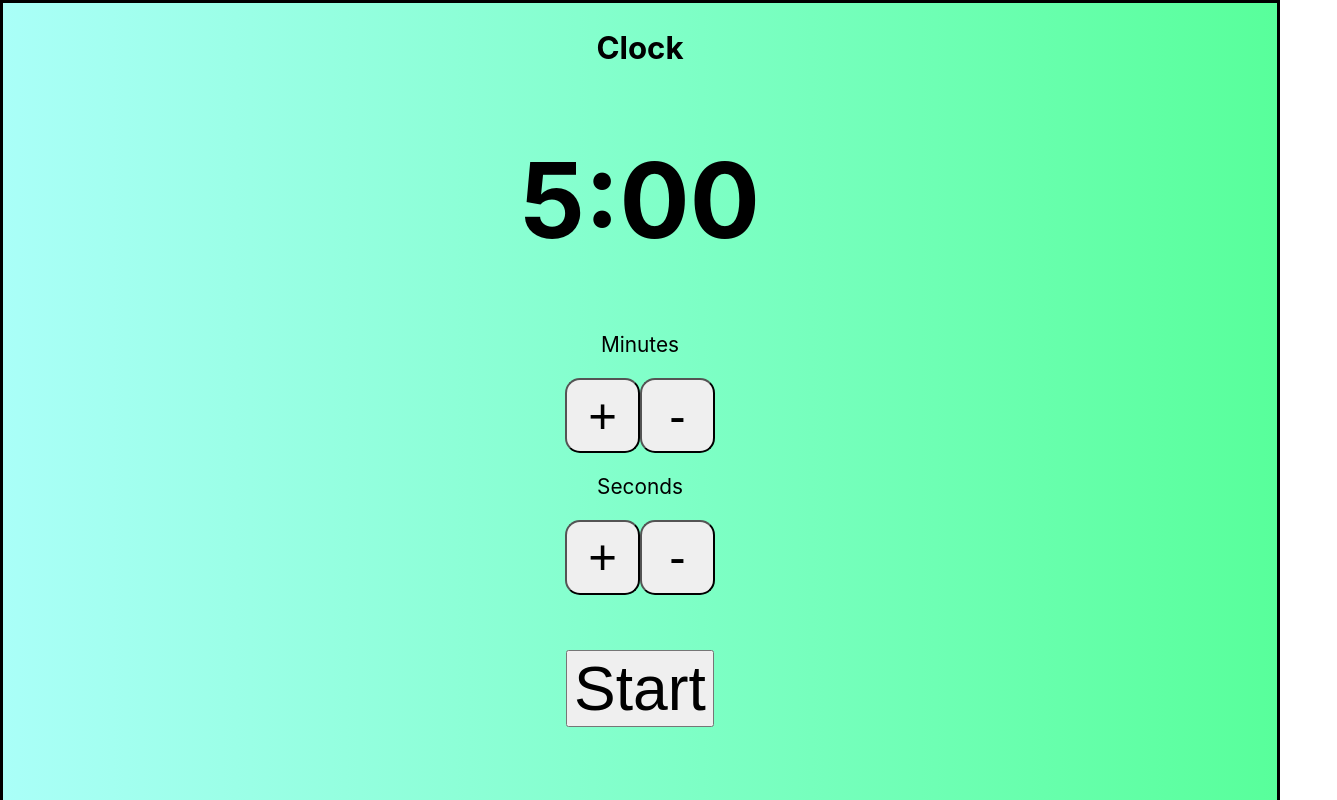
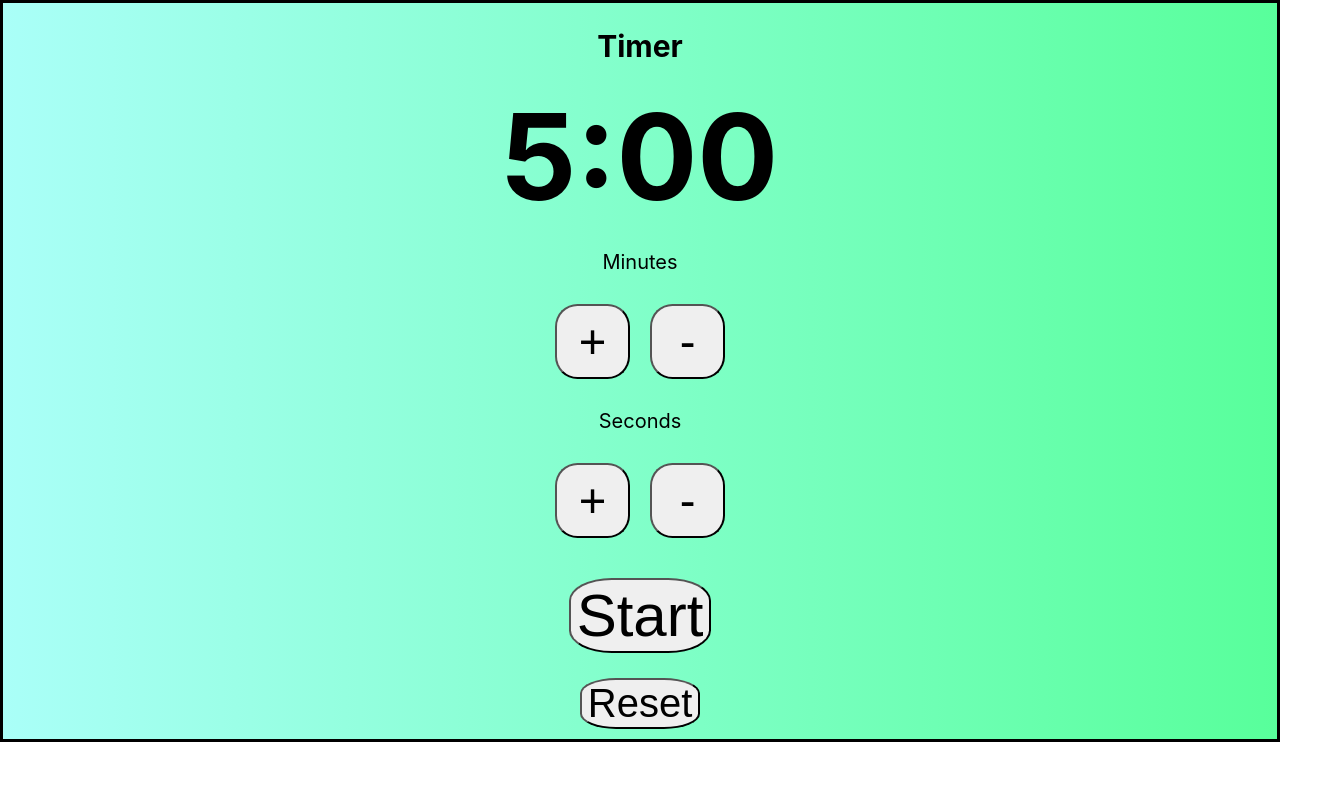
Before and after one commit to dishonestea/Timer, a React (Create React App) app: page / in a window 1280 px wide. Shown: the top 800 px of the page, 1337 px wide, since content can reach past the window. Built offline with nearby package versions, Linux system fonts and the light colour scheme.

Commit message:
cleaned UI and button responses

```diff
--- a/src/App.css
+++ b/src/App.css
@@ -1,7 +1,9 @@
 .App {
   text-align: center;
   border: solid;
-  font-size: 130%;
+  font-size: 125%;
+  margin: auto;
+  padding: auto;
   background: rgb(143, 142, 160);
   background: linear-gradient(90deg, rgba(2,0,36,1) 0%, rgba(170,255,248,1) 0%, rgba(88,255,155,1) 100%);
 }
@@ -9,8 +11,13 @@
 .timeButton{
   width: 75px;
   height: 75px;
-  border-radius: 20%;
+  border-radius: 30%;
   font-size: 175%;
+}
+
+.showtime {
+  margin: -60px;
+  font-size: 120%;
 }
 
 .minutes{
@@ -33,23 +40,29 @@
 .resume {
   display:flex;
   justify-content: space-around;
-  margin-top: 55px;
+  margin-top: 30px;
+
 
 }
 
 .reset {
   display: flex;
   justify-content: space-around;
-  margin-top: 75px;
+  margin-top: 25px;
+
 }
 
 .resumeButton {
   font-size: 300%;
+  border-radius: 30%;
+
 }
 
 .resetButton {
   font-size: 200%;
-  margin-bottom: 40px;
+  margin-bottom: 10px;
+  border-radius: 30%;
+
 }
 
 .largerFont {
@@ -57,9 +70,10 @@
 }
 
 .plusButton{
-
+  margin: 10px;
 }
 
 .minusButton{
+  margin: 10px;
 
 }
--- a/src/App.js
+++ b/src/App.js
@@ -31,9 +31,11 @@ class App extends React.Component {
     }
 
     minuteDown = () => {
+      if(this.state.timer > 60){
       this.setState((state, props) => ({
         timer: state.timer - 60
       }));
+    }
     }
 
     pauseClicked = () => {
@@ -85,37 +87,38 @@ class App extends React.Component {
 
     componentDidUpdate() {
       if (this.state.timer <= 0 && this.state.isEnded === false) {
-        this.play();
+
         clearInterval(this.timerID);
         this.setState({
           isActive: false,
           isEnded: true
-        })
+        }, () => this.play());
       }
     }
      audio = new Audio(ting);
 
     play = () => {
-      this.audio.play();
+      this.audio.play()
     }
+
 
   render() {
 
     return (
       <div className = 'App'>
 
-        <h2 className = 'title'>Clock</h2>
-        {this.showTime()}
+        <h2 className = 'title'>Timer</h2>
+        <div className = 'showtime'>{this.showTime()}</div>
         <div className = 'times'>
         <p>Minutes</p>
         <div className = 'minutes'>
-        <button className = 'timeButton' onClick={() => this.minuteUp()}>+</button>
-        <button className = 'timeButton' onClick={() => this.minuteDown()}>-</button>
+        <button className = 'timeButton plusButton' onClick={() => this.minuteUp()}>+</button>
+        <button className = 'timeButton minusButton' onClick={() => this.minuteDown()}>-</button>
         </div>
         <p>Seconds</p>
         <div className = 'seconds'>
-        <button className = 'timeButton' onClick={() => this.secondUp()}>+</button>
-        <button className = 'timeButton' onClick={() => this.secondDown()}>-</button>
+        <button className = 'timeButton plusButton' onClick={() => this.secondUp()}>+</button>
+        <button className = 'timeButton minusButton' onClick={() => this.secondDown()}>-</button>
         </div>
         </div>
         <div className = 'resume'>
```
Also changed, not shown: 1 other file (tests, documents, lock files or other folders).
